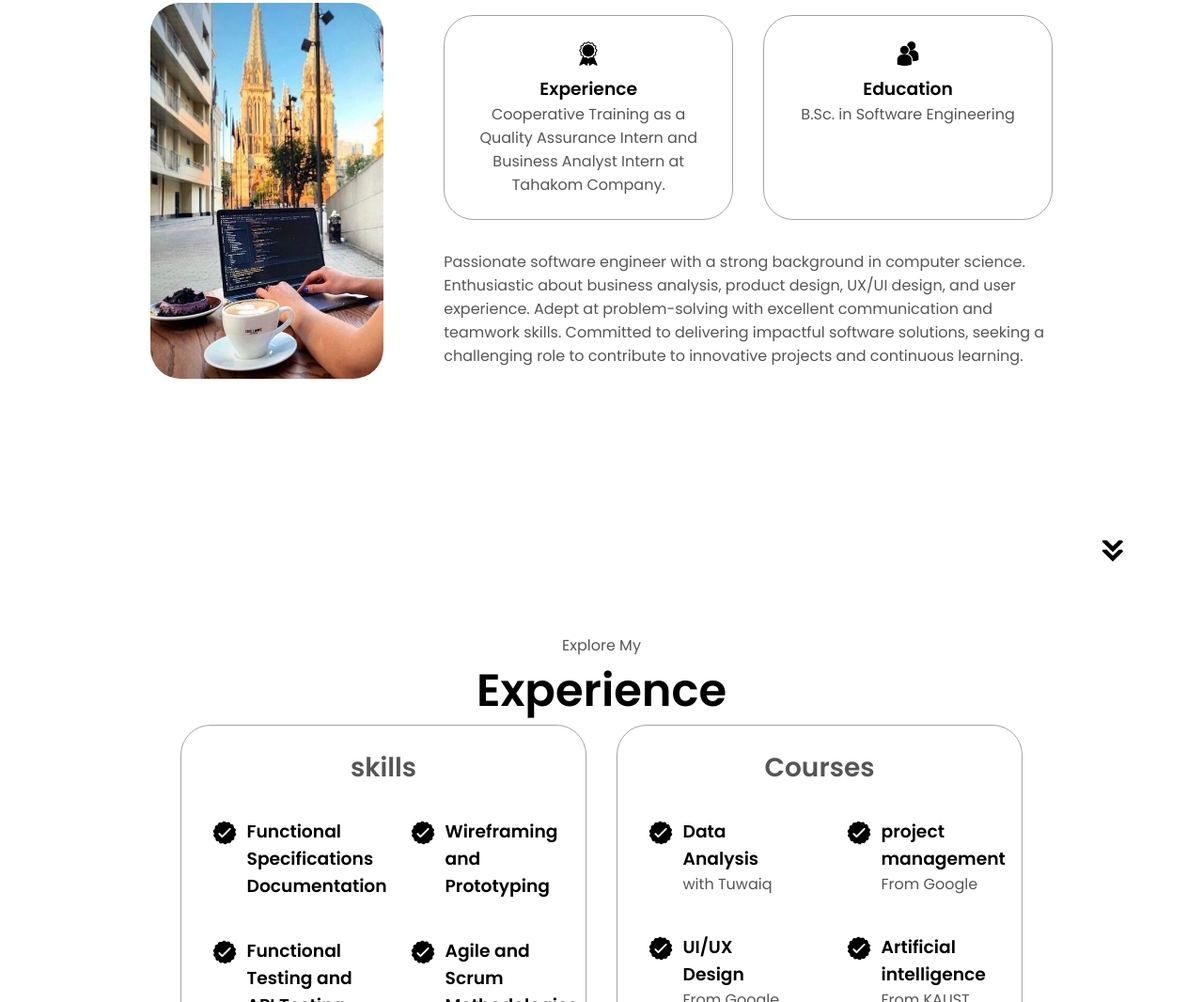
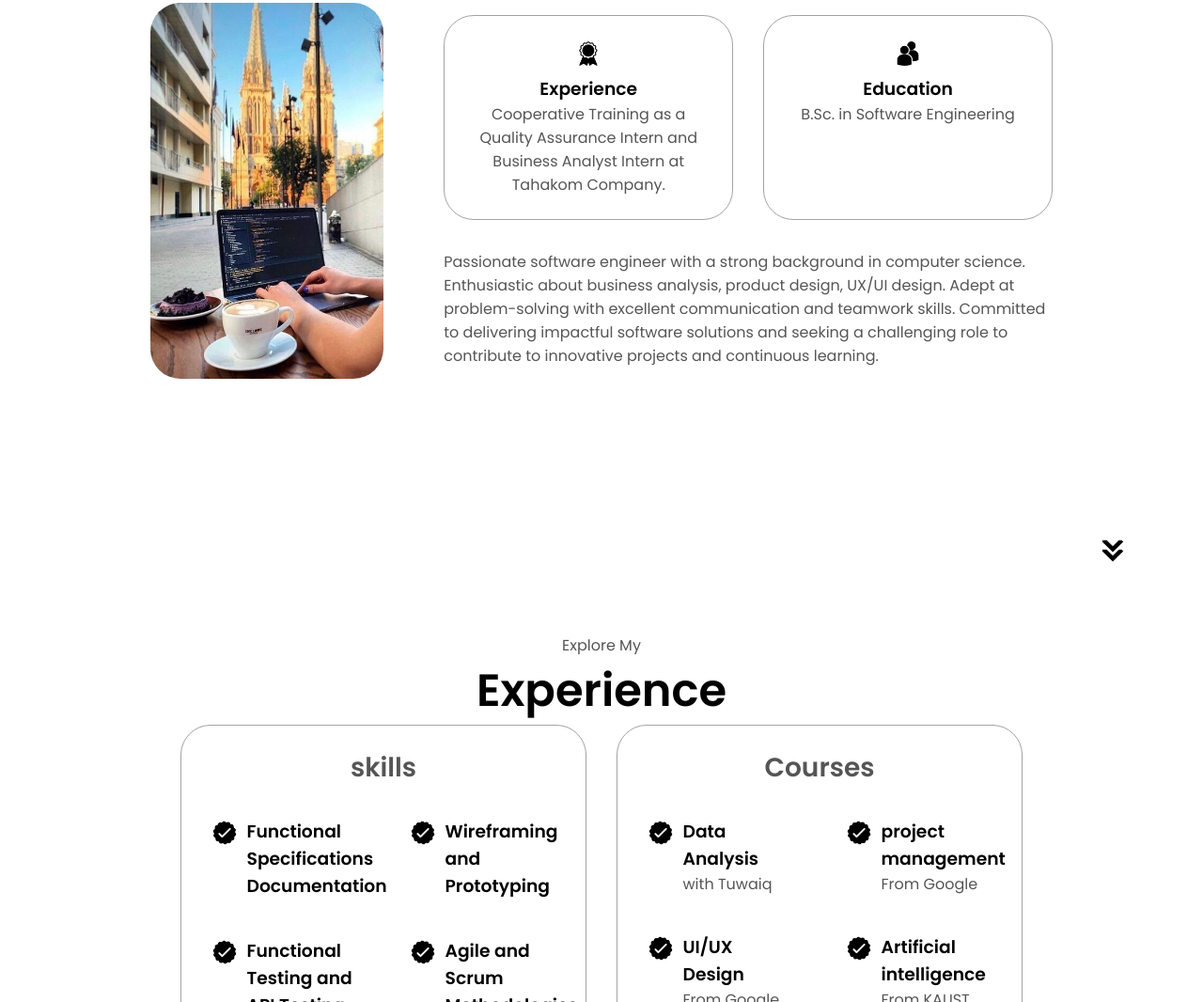
Before and after one commit to bushra-andijani/bushraalandijani_portfolio, a plain HTML site: page index.html in a window 1280 px wide. Shown: the part 1022-2088 px from the top of the page at 94% size. Drawn offline with Linux system fonts and the light colour scheme.

Commit message:
Update index.html

```diff
--- a/index.html
+++ b/index.html
@@ -87,7 +87,7 @@
         </div>
       </div>
       <div class="text-container">
-        <p>Passionate software engineer with a strong background in computer science. Enthusiastic about business analysis, product design, UX/UI design, and user experience. Adept at problem-solving with excellent communication and teamwork skills. Committed to delivering impactful software solutions, seeking a challenging role to contribute to innovative projects and continuous learning.</p>
+        <p>Passionate software engineer with a strong background in computer science. Enthusiastic about business analysis, product design, UX/UI design. Adept at problem-solving with excellent communication and teamwork skills. Committed to delivering impactful software solutions and seeking a challenging role to contribute to innovative projects and continuous learning.</p>
       </div>
     </div>
   </div>
```
